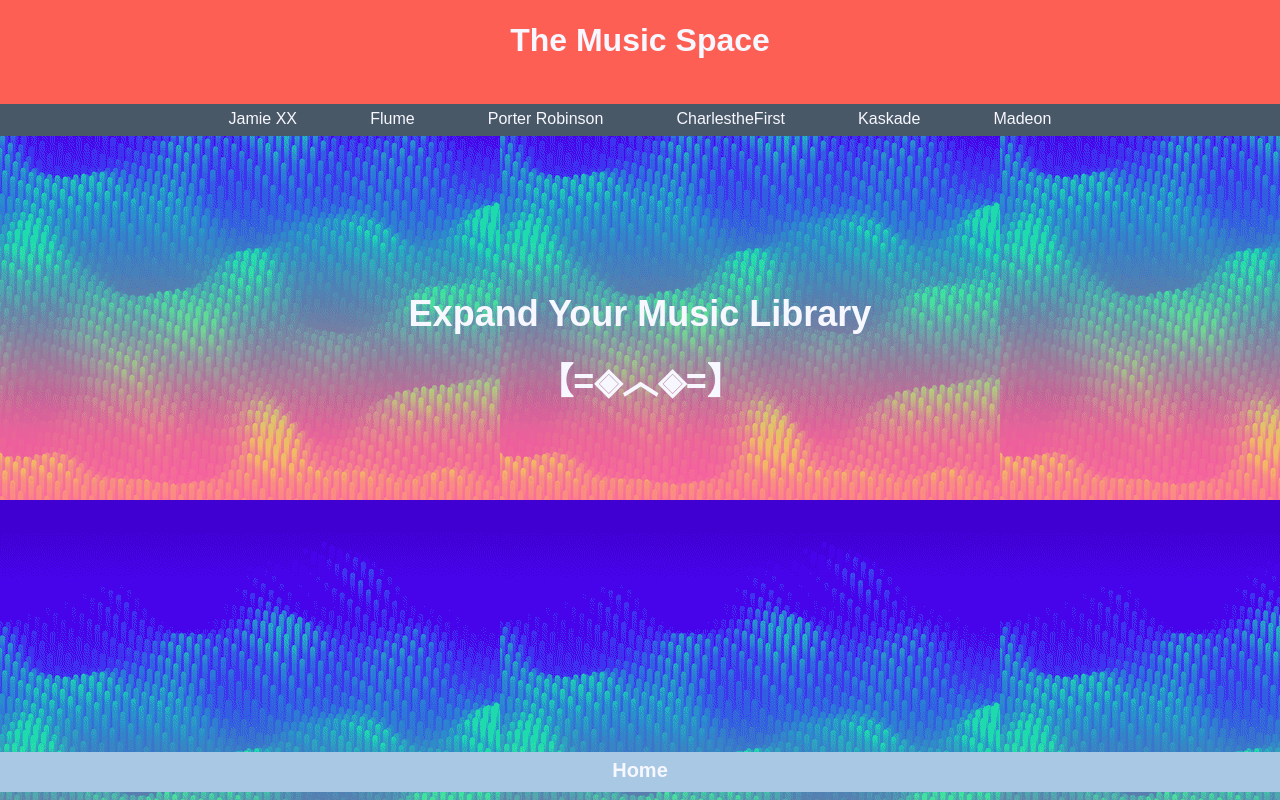
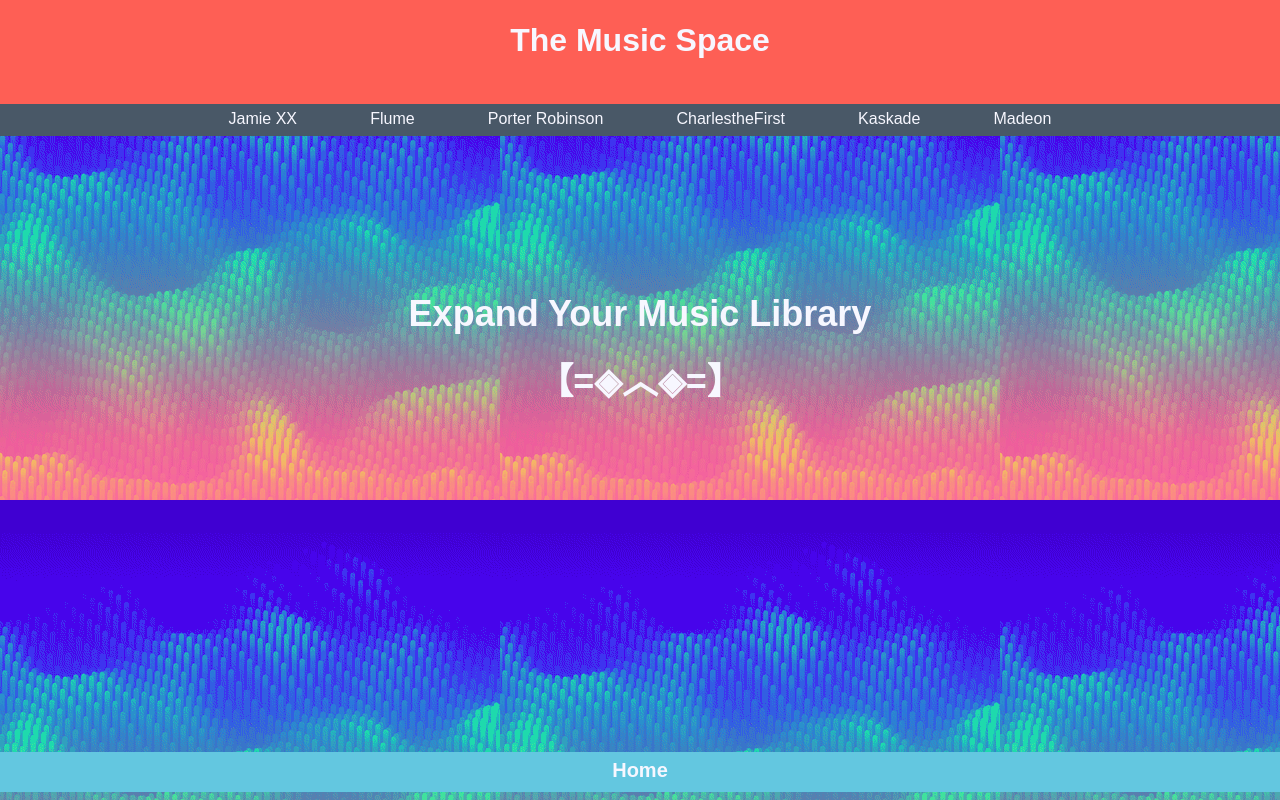
Before and after one commit to AllanHall/artists, a React (Create React App) app: page / in a window 1280 px wide. Built offline with nearby package versions, Linux system fonts and the light colour scheme.

Commit message:
forgot to change footer color

```diff
--- a/src/index.css
+++ b/src/index.css
@@ -72,7 +72,7 @@ footer {
   font-size: 20px;
   font-weight: bold;
   text-align: center;
-  background-color: #a8c8e4;
+  background-color: #63c7e0;
   height: 4vh;
   padding-top: 0.5rem;
 }
```
